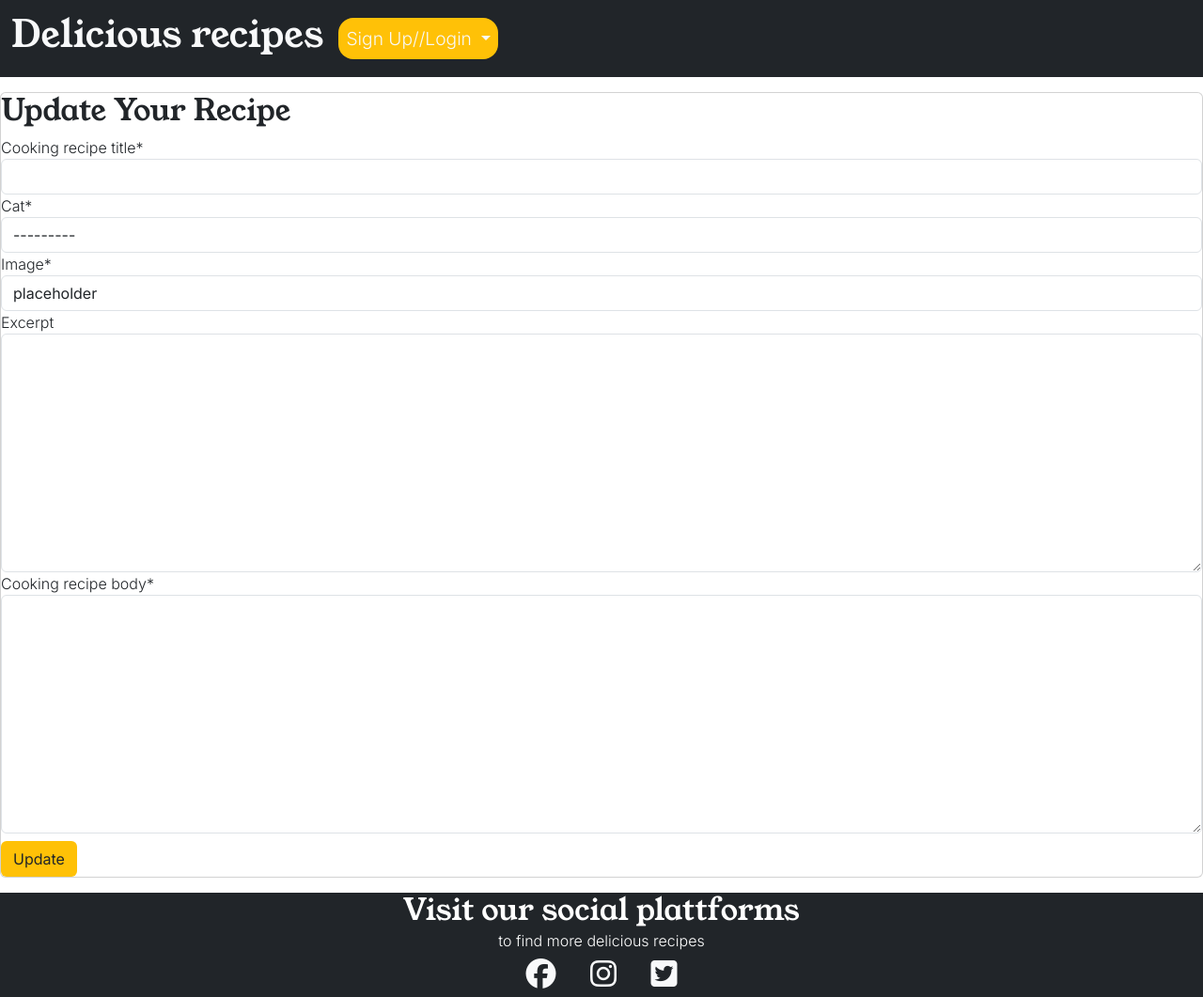
After one commit to Belan-Mihail/cooking-blog, a Django app: template templates/recipe_update.html in a window 1280 px wide. The commit adds this page. Shown: the whole page at 94% size. Run offline with Django 3.2, Linux system fonts and the light colour scheme; the template is opened without the code that fills it: values that come from a table or form of the project are taken from there, others are empty; some libraries are stand-ins or nearby versions.

Commit message:
Create html file for update post, add update button below post, add path in urls.py

```diff
--- a/cookingblog/forms.py
+++ b/cookingblog/forms.py
@@ -27,4 +27,4 @@ class CookingRecipePostUpdateForm(forms.ModelForm):
     """
     class Meta:
         model = CookingRecipePost
-        fields = ('cooking_recipe_title', 'cat', 'cooking_recipe_image', 'cooking_excerpt', 'cooking_recipe_body')
+        fields = ('cooking_recipe_title', 'cat', 'cooking_recipe_image', 'excerpt', 'cooking_recipe_body')
--- a/cookingblog/urls.py
+++ b/cookingblog/urls.py
@@ -1,6 +1,9 @@
 from . import views
 from django.urls import path
-from .views import CookingRecipePostCreateView
+from .views import (
+    CookingRecipePostCreateView,
+    CookingRecipePostUpdateView
+)
 
 
 urlpatterns = [
@@ -8,4 +11,5 @@ urlpatterns = [
     path('<slug:slug>/', views.CookingRecipePostDetail.as_view(), name='cooking_recipe_post_detail'),
     path('like/<slug:slug>', views.PostLike.as_view(), name='post_like'),
     path('recipe/create/', CookingRecipePostCreateView.as_view(), name='recipe_create'),
+    path('recipe/<slug:slug>/update/', CookingRecipePostUpdateView.as_view(), name='recipe_update'),
 ]
--- a/cookingblog/views.py
+++ b/cookingblog/views.py
@@ -133,6 +133,7 @@ class CookingRecipePostUpdateView(SuccessMessageMixin,
     def form_valid(self, form):
         form.instance.cooking_recipe_author = self.request.user
         form.instance.status = 0
+        form.instance.slug = ''
         return super().form_valid(form)
 
     def test_func(self):
--- a/templates/post_detail.html
+++ b/templates/post_detail.html
@@ -41,6 +41,11 @@
             {% endif %}
         </strong>
     </div>
+    {% if post.cooking_recipe_author == user %}
+    <div class="div">
+         <a class="btn mt-1 mb-1" href="{% url 'recipe_update' post.slug %}">Update Recipe</a>
+    </div>
+    {% endif %}
 
 </article>
 
--- /dev/null
+++ b/templates/recipe_update.html
@@ -0,0 +1,19 @@
+{% extends 'base.html' %} {% block content %}
+{% load crispy_forms_tags %}
+
+<div class="card mb-3">
+    <div class="">
+        <div class="">
+            <h2>Update Your Recipe</h2>
+        </div>
+        <form method="post" enctype="multipart/form-data">
+            {% csrf_token %}
+            {{ form|crispy }}
+            <div class="mt-2">
+                <button type="submit" class="btn">Update</button>
+            </div>
+        </form>
+    </div>
+</div>
+
+{%endblock%}
```
